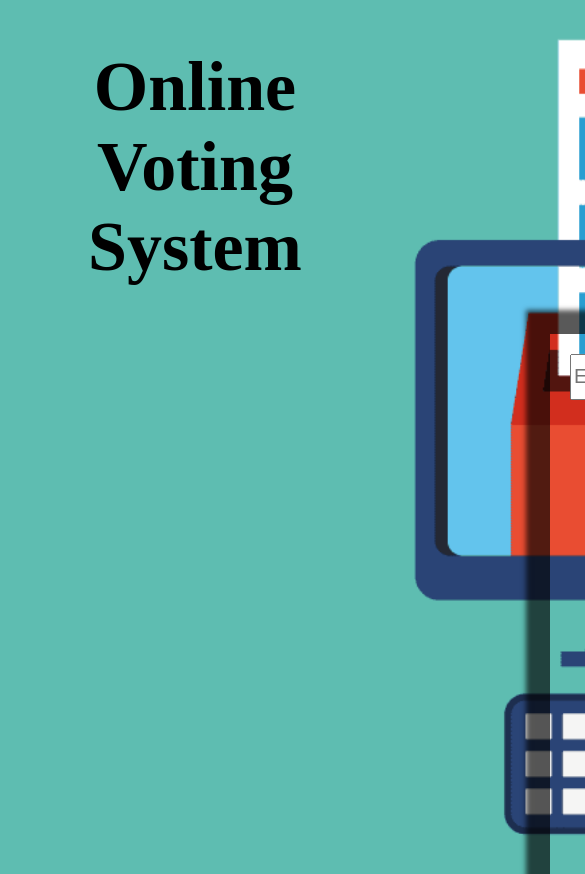
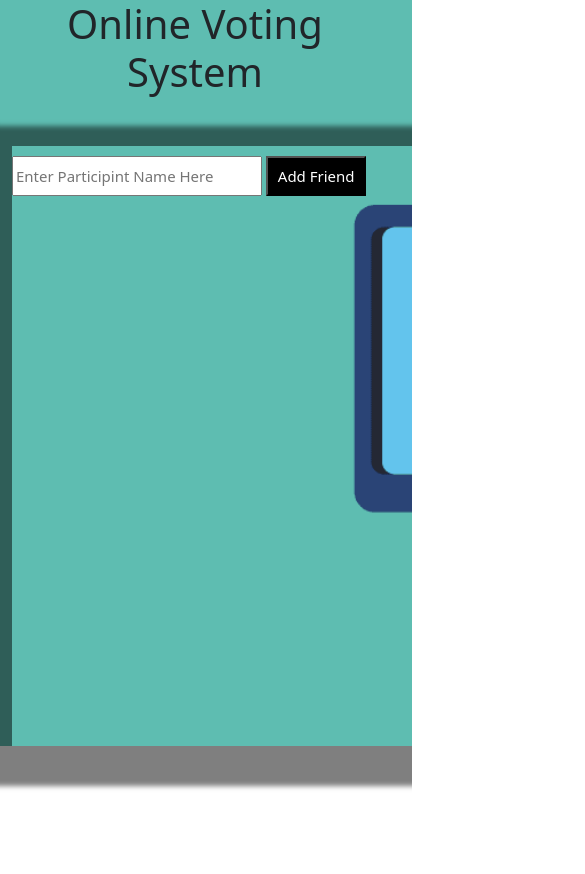
Before and after one commit to Junaidishaque/online-voting, a plain HTML site: page index.html in a window 390 px wide. Shown: the top 874 px of the page, 585 px wide, since content can reach past the window. After the commit the page ends 844 px from the top, so only its background shows below. Drawn offline with nearby package versions, Linux system fonts and the light colour scheme.

Commit message:
responsive changes

```diff
--- a/index.html
+++ b/index.html
@@ -5,16 +5,18 @@
     <meta name="viewport" content="width=device-width, initial-scale=1.0">
     <title>Document</title>
     <link rel="stylesheet" href="style.css">
+    <link href="https://cdn.jsdelivr.net/npm/bootstrap@5.3.1/dist/css/bootstrap.min.css" rel="stylesheet" integrity="sha384-4bw+/aepP/YC94hEpVNVgiZdgIC5+VKNBQNGCHeKRQN+PtmoHDEXuppvnDJzQIu9" crossorigin="anonymous">
 </head>
 <body>
     <h1>Online Voting System</h1>
-    <div id="container">
-    <div>
+    <div class="container">
+    <div id="new">
     <input type="text" id="addFriend" placeholder="Enter Participint Name Here">
     <input type="button" id="addNew" value="Add Friend">
-    </div>
     <table id="output"></table>
     </div>
+    </div>
+    <script src="https://cdn.jsdelivr.net/npm/bootstrap@5.3.1/dist/js/bootstrap.bundle.min.js" integrity="sha384-HwwvtgBNo3bZJJLYd8oVXjrBZt8cqVSpeBNS5n7C8IVInixGAoxmnlMuBnhbgrkm" crossorigin="anonymous"></script>
 <script src="app.js"></script>
 </body>
 </html>
--- a/style.css
+++ b/style.css
@@ -5,18 +5,21 @@ padding: 0%;
 
 box-sizing: border-box;
 }
-img{
-    opacity: 0.2;
-}
-h1{font-size: 70px;
-text-align: center;}
+h1{font-size: 40px!important;
+text-align: center; }
 #addFriend{height: 40px;
-width: 300px; font-size:20px ;}
-#addNew{width: 150px;
-height: 40px; font-size: 20px; background-color: black; color: white;}
-#container{margin-left: 550px;
-width: 500px; height: 500px; padding:20px ;-webkit-box-shadow: 10px 10px 5px 34px rgba(0,0,0,0.65);
--moz-box-shadow: 10px 10px 5px 34px rgba(0,0,0,0.65);
-box-shadow: 10px 10px 5px 34px rgba(0,0,0,0.65);
+width: 250px; font-size:15px ;}
+#addNew{width: 100px; margin-top: 10px;
+height: 40px; font-size: 15px; background-color: black; color: white;}
+#new{-webkit-box-shadow: 10px 10px 5px 30px rgba(0,0,0,0.50);
+-moz-box-shadow: 10px 10px 5px 30px rgba(0,0,0,0.50);
+box-shadow: 10px 10px 5px 30px rgba(0,0,0,0.50); width:400px; height: 600px; margin-top: 50px;
 }
 #output tr td{font-size: 40px; font-weight: bold; padding-left: 50px; text-transform: capitalize;}
+@media (min-width:600px) {
+    #new{margin-left: 400px; width: 500px;}
+    h1{font-size: 70px!important;}
+    #addFriend{width: 350px;font-size: 25px;}
+    #addNew{font-size: 25px;width: 140px;}
+
+}
```
